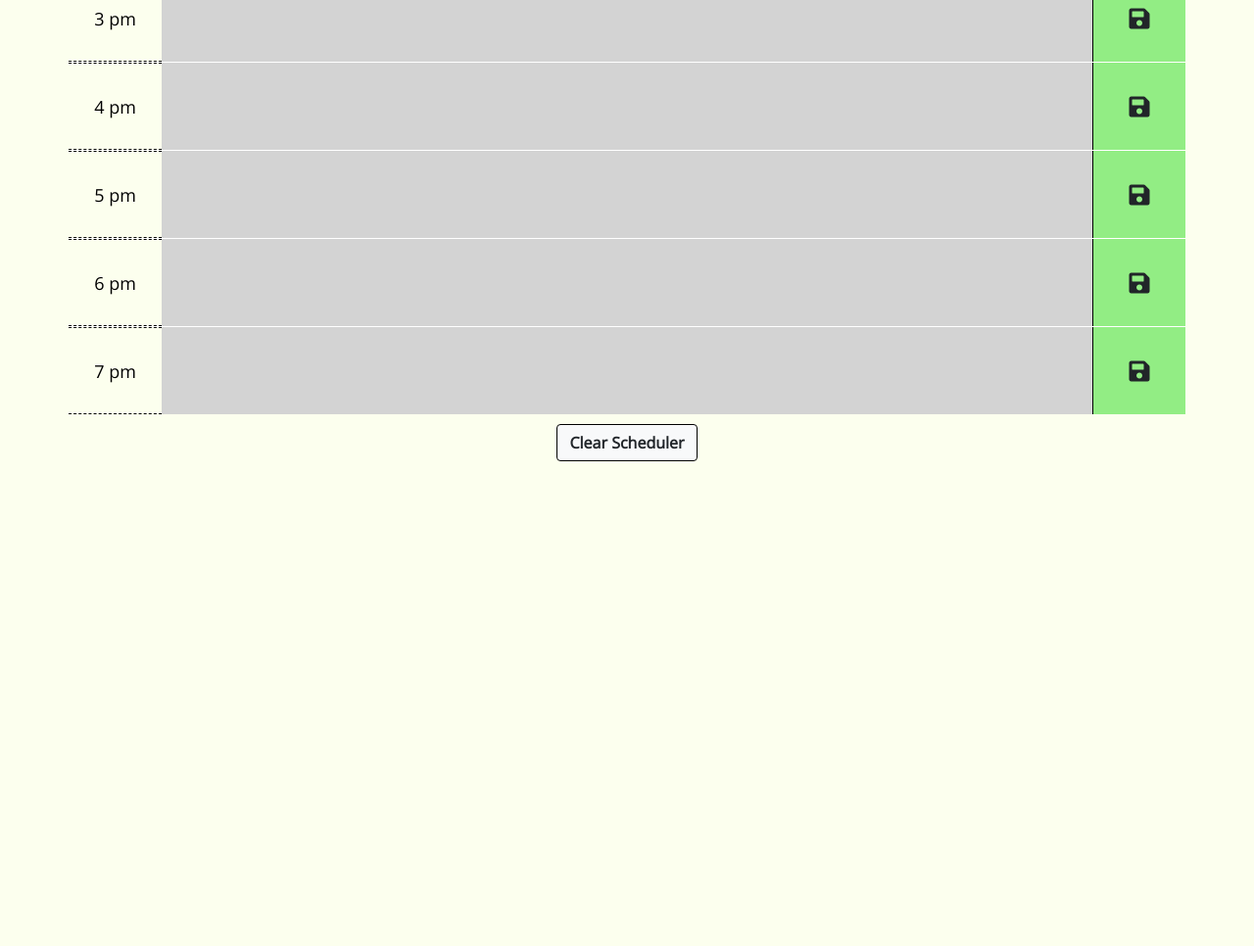
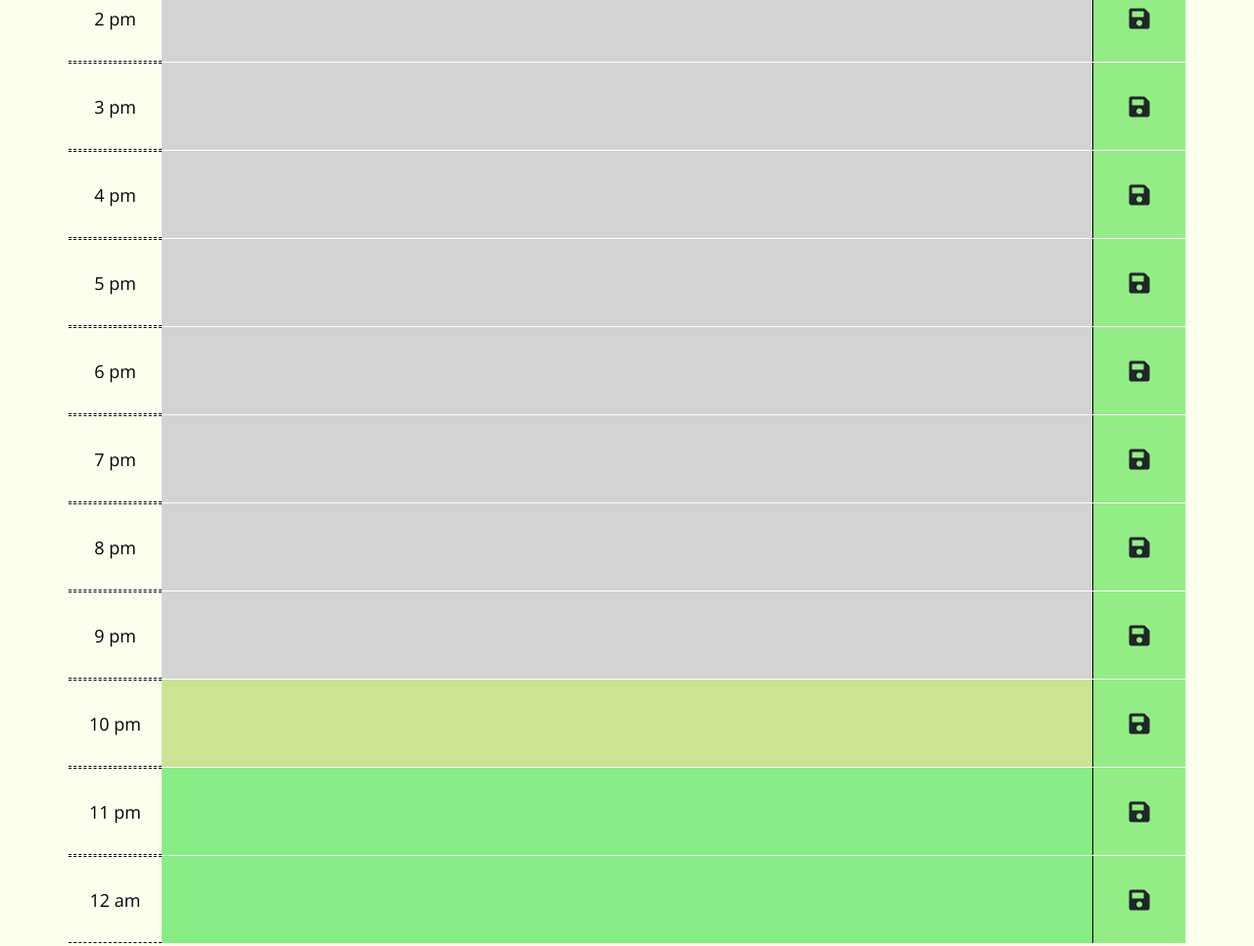
Before and after one commit to stellalph/WORK_DAY_SCHEDULER, a plain HTML site: page index.html in a window 1280 px wide. Shown: the part 964-1930 px from the top of the page at 98% size. Before the commit the page ends 1435 px from the top, so only its background shows below. Drawn offline with nearby package versions, Linux system fonts and the light colour scheme.

```diff
--- a/assets/script.js
+++ b/assets/script.js
@@ -10,9 +10,9 @@ $(document).ready(function() {
     function createScheduler(date) {
 
         // Set start time at 8am
-        date = moment(date).hour(8);
+        date = moment(date).hour(7);
 
-        for (let i = 0; i < 12; i++) {
+        for (let i = 0; i < 18; i++) {
 
             // Bootstrap Row: create div with class row
             const rowDiv = $("<div>").addClass("row").attr("id", `row${i}`);
--- a/assets/style.css
+++ b/assets/style.css
@@ -25,6 +25,7 @@ textarea {
   color: #37dd0e;
   border-left: 0px solid black;
   padding: 1px;
+  text-align: justify;
 }
 
 /* Jumbotron / Header CSS */
@@ -72,11 +73,11 @@ textarea {
 }
 
 .present {
-  background-color: #c8ff61;
+  background-color: #c9e594;
 }
 
 .future {
-  background-color: #043a04;
+  background-color: #86ed86;
 }
 
 /* Button CSS */
@@ -96,5 +97,20 @@ textarea {
 .saveBtn i:hover {
   font-size: 20px;
   transition: all .3s ease-in-out;
-
+/* customize the scrollbar*/
 }
+::-webkit-scrollbar{
+  width: 30px;
+}
+::-webkit-scrollbar-track{
+  border-radius: 5px  solid #1c8f1c;
+  box-shadow: 0 0 2.5px 2px rgba(0,0,0,2.5)
+}
+::-webkit-scrollbar-thumb{
+  background:linear-gradient(
+    30deg,
+    #baf025,
+    #121a12
+     );
+  border-radius: 8px;
+}
--- a/index.html
+++ b/index.html
@@ -29,12 +29,14 @@
 
     <link rel="stylesheet" href="./assets/style.css" />
 
+
     <!-- Title -->
 
     <title>WORK DAY SCHEDULER</title>
   </head>
 
   <body>
+
     <!-- Header, and Time Display  -->
 
     <header class="jumbotron">
@@ -60,11 +62,11 @@
 
     <!-- jQuery  -->
     <script src="https://cdnjs.cloudflare.com/ajax/libs/jquery/3.2.1/jquery.min.js"></script>
-    <script src="https://cdnjs.cloudflare.com/ajax/libs/moment.js/2.24.0/moment.min.js"></script>
 
     <!-- moment.js -->
 
     <script src="https://cdnjs.cloudflare.com/ajax/libs/moment.js/2.24.0/moment.min.js"></script>
+
 
     <!-- Local JS file -->
     <!-- <script src="./assets/script.js"></script> -->
```
Also changed, not shown: assets/images/Image02.png (added), assets/images/image01.png (added), assets/images/image03.1.png (added), assets/images/image03.png (added), assets/images/image04.png (added), assets/images/image05.png (added), 1 other file.
